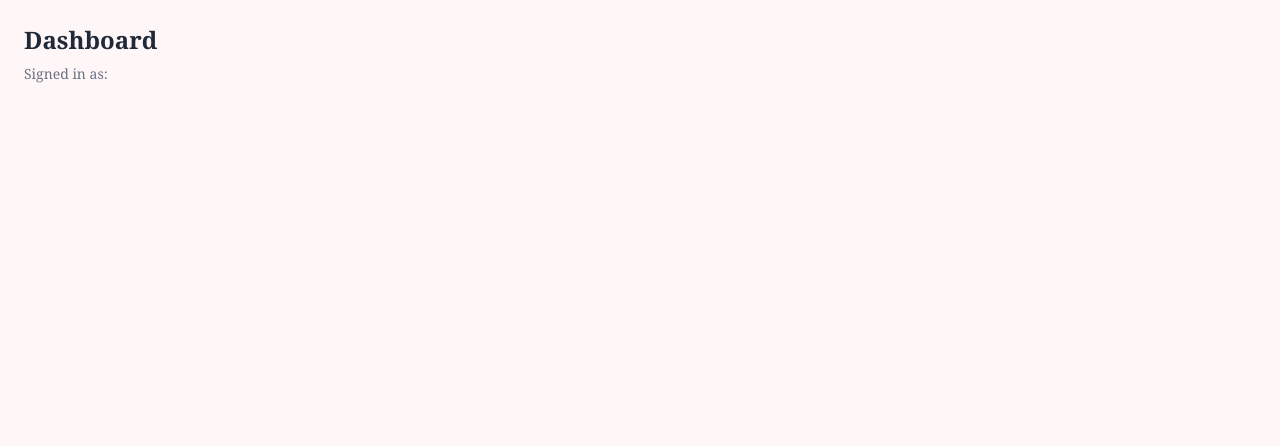
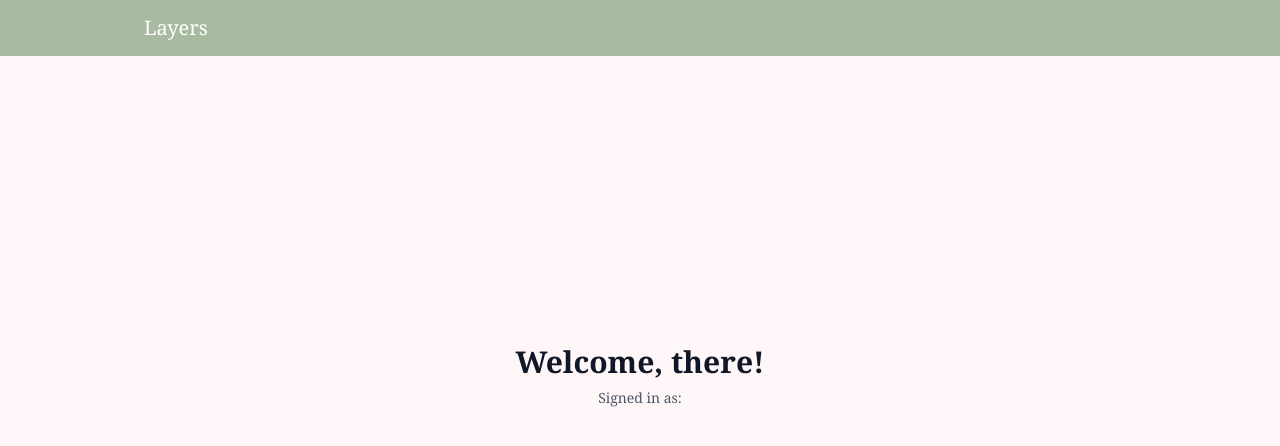
Before and after one commit to drishtityagii/projects, a Next.js app in the folder apps/web/: page /dashboard in a window 1280 px wide. Shown: the top 446 px of the page. Built offline with nearby package versions, Linux system fonts and the light colour scheme; no server answers.

Commit message:
beginning dashboard

```diff
--- a/apps/web/src/app/(protected)/dashboard/page.tsx
+++ b/apps/web/src/app/(protected)/dashboard/page.tsx
@@ -1,11 +1,21 @@
-import { auth } from "@clerk/nextjs/server";
+import { currentUser } from "@clerk/nextjs/server";
+import Header from "../../components/Header";
 
 export default async function Dashboard() {
-    const { userId } = await auth();
-    return (
-        <main className="p-6">
-            <h1 className="text-2xl font-semibold">Dashboard</h1>
-            <p className="mt-2 text-sm text-gray-500">Signed in as: {userId}</p>
-        </main>
-    );
+  const user = await currentUser();
+  const firstName = user?.firstName || "there";
+
+  return (
+    <>
+      <Header />
+      <main className="flex flex-col items-center justify-center min-h-[80vh] text-center bg-[var(--pink-light)]">
+        <h1 className="text-3xl font-semibold text-gray-900">
+          Welcome, {firstName}!
+        </h1>
+        <p className="mt-2 text-sm text-gray-600">
+          Signed in as: {user?.emailAddresses?.[0]?.emailAddress}
+        </p>
+      </main>
+    </>
+  );
 }
--- a/apps/web/src/app/components/Header.tsx
+++ b/apps/web/src/app/components/Header.tsx
@@ -1,8 +1,35 @@
+"use client";
+
+import Link from "next/link";
+import { useUser, UserButton } from "@clerk/nextjs";
+
 export default function Header() {
+  const { isSignedIn, user } = useUser();
+
   return (
     <header className="w-full bg-[var(--sage)] text-white">
       <div className="mx-auto max-w-5xl px-4 h-14 flex items-center justify-between">
+        {/* left side: logo */}
         <span className="text-xl font-serif">Layers</span>
+
+        {/* right side: conditional */}
+        {isSignedIn ? (
+          <div className="flex items-center gap-3">
+            {/* Option 1: simple button linking to /profile */}
+            <Link
+              href="/profile"
+              className="rounded-md border border-white/40 px-3 py-1 text-sm hover:bg-white/20 transition"
+            >
+              Profile
+            </Link>
+
+            {/* Option 2: optional Clerk avatar dropdown (Sign out, etc.) */}
+
+          </div>
+        ) : (
+          // if not signed in, keep it empty or add a sign-in button
+          <div />
+        )}
       </div>
     </header>
   );
--- a/apps/web/src/app/sign-in/[[...sign-in]]/page.tsx
+++ b/apps/web/src/app/sign-in/[[...sign-in]]/page.tsx
@@ -9,6 +9,7 @@ export default function Page() {
       <main className="flex-1 flex items-center justify-center py-16">
       <SignIn
       path="/sign-in" routing="path" signUpUrl="/sign-up"
+      afterSignInUrl="/dashboard" redirectUrl="/dashboard"
       />
       </main>
     </div>
--- a/apps/web/src/app/styles/clerk.css
+++ b/apps/web/src/app/styles/clerk.css
@@ -82,3 +82,25 @@
 .cl-footer {
     background: transparent !important;
 }
+
+/* === Clerk theming overrides === */
+.cl-userButtonTrigger {
+  background-color: var(--pink) !important;
+  color: white !important;
+  border: none !important;
+}
+
+.cl-userButtonTrigger:hover {
+  background-color: #f9cfd7 !important; /* slightly darker pink */
+}
+
+.cl-userButtonPopoverCard {
+  border-radius: 0.75rem !important;
+  box-shadow: 0 2px 8px rgba(0, 0, 0, 0.08) !important;
+}
+
+/* optional – tweak Clerk dropdown text colors */
+.cl-userButtonPopoverCard,
+.cl-userButtonPopoverMain {
+  color: #333 !important;
+}
```
Also changed, not shown: apps/web/src/middleware.ts (renamed from apps/web/middleware.ts).
